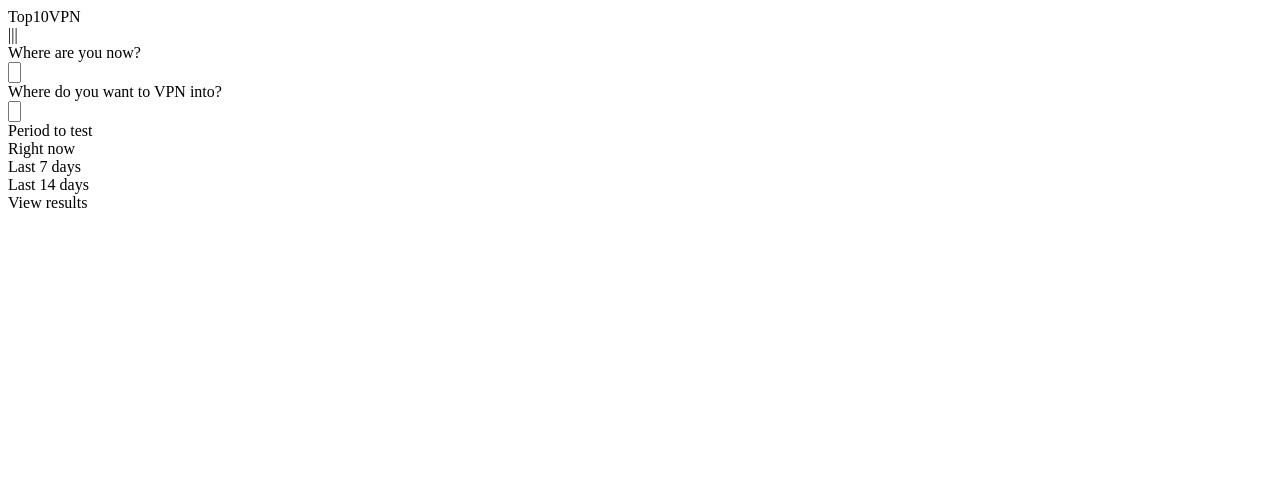
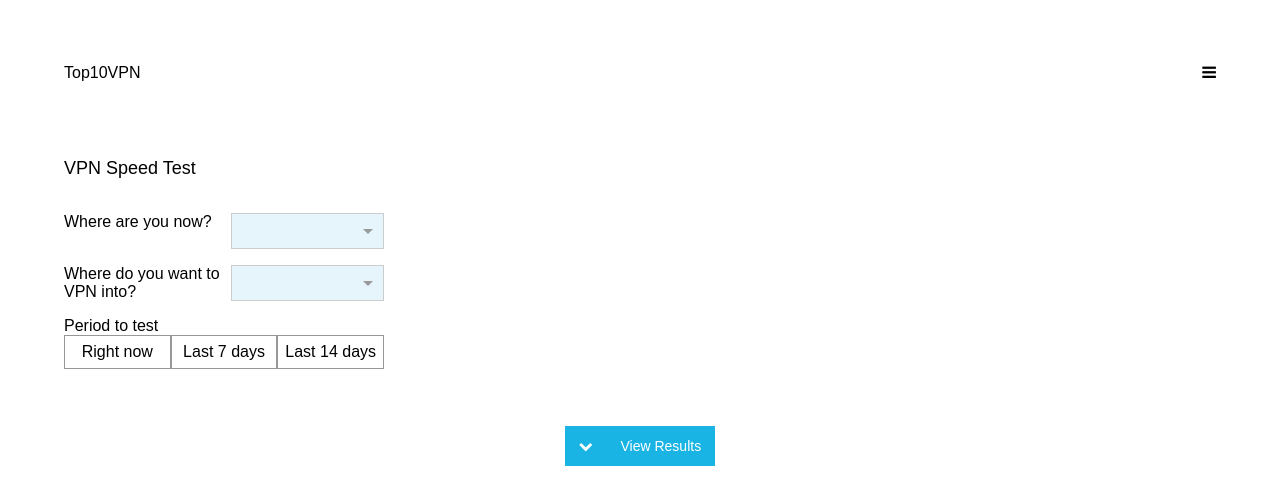
Before and after one commit to powderham/top10vpn, a React (Create React App) app: page / in a window 1280 px wide. Shown: the top 504 px of the page. Built offline with nearby package versions, Linux system fonts and the light colour scheme; the HTML template or start-up script is replaced by a standard one.

Commit message:
returning to standard api call, adding css

```diff
--- a/public/index.html
+++ b/public/index.html
@@ -1,15 +1,19 @@
 <!DOCTYPE html>
 <html lang="en">
+
 <head>
   <meta charset="utf-8">
   <meta name="viewport" content="width=device-width, initial-scale=1, shrink-to-fit=no">
   <meta name="theme-color" content="#000000">
+
   <!--
       manifest.json provides metadata used when your web app is added to the
       homescreen on Android. See https://developers.google.com/web/fundamentals/engage-and-retain/web-app-manifest/
     -->
   <link rel="manifest" href="%PUBLIC_URL%/manifest.json">
   <link rel="shortcut icon" href="%PUBLIC_URL%/favicon.ico">
+
+  <link rel="stylesheet" href="https://maxcdn.bootstrapcdn.com/font-awesome/4.7.0/css/font-awesome.min.css">
   <!--
       Notice the use of %PUBLIC_URL% in the tags above.
       It will be replaced with the URL of the `public` folder during the build.
@@ -21,6 +25,7 @@
     -->
   <title>React App</title>
 </head>
+
 <body>
   <noscript>
     You need to enable JavaScript to run this app.
@@ -37,4 +42,5 @@
       To create a production bundle, use `npm run build` or `yarn build`.
     -->
 </body>
+
 </html>
--- a/src/App.js
+++ b/src/App.js
@@ -8,6 +8,7 @@
   offlineApi
 } from "./config";
 import Result from "./components/Result";
+import "../src/styles/css/index.css";
 
 class App extends Component {
   constructor(props) {
@@ -43,8 +44,17 @@
         vpnLocation.value,
         testPeriod
       );
+      console.log(url);
       fetch(url)
         .then(response => response.json())
+        .then(response => {
+          console.log(response);
+          return [
+            ...Object.keys(response)
+              // Get an array of object from the object of objects
+              .map(result => response[result])
+          ];
+        })
         .then(results => this.setState({ results }));
     }
     //Handle non-complete input
@@ -64,9 +74,9 @@
     setTimeout(() => this.setState({ results: results }), 2000);
   }
 
-  handleResultView() {
+  async handleResultView() {
+    await this.fetchResults();
     this.setState({ viewingResults: true });
-    this.fetchOfflineResults();
   }
 
   render() {
@@ -83,7 +93,9 @@
       <div className="App">
         <div className="navbar">
           <div>Top10VPN</div>
-          <div>|||</div>
+          <div>
+            <i className="fa fa-bars" />
+          </div>
         </div>
         {!viewingResults ? (
           <div>
@@ -95,11 +107,13 @@
               handleVpnChange={this.handleVpnChange}
               handlePeriodClick={this.handlePeriodClick}
             />
-            <div
-              className="view-results-button"
-              onClick={this.handleResultView}
-            >
-              View results
+            <div className="view-results-button-container">
+              <div
+                className="view-results-button"
+                onClick={this.handleResultView}
+              >
+                <span className="fa fa-chevron-down" />View Results
+              </div>
             </div>
           </div>
         ) : (
@@ -110,6 +124,7 @@
                   vpnLocation.label
                 }, Last ${testPeriod} days`}
               </div>
+
               <div onClick={() => this.setState({ viewingResults: false })}>
                 Change
               </div>
--- a/src/components/InputQuestions.js
+++ b/src/components/InputQuestions.js
@@ -8,6 +8,7 @@
   prepareEndpoint,
   offlineApi
 } from "../config";
+import "../styles/css/index.css";
 
 class InputQuestions extends Component {
   render() {
@@ -23,7 +24,8 @@
     } = this.props;
     return (
       <div className="user-input">
-        <div className="current-location">
+        <p className="input-header">VPN Speed Test</p>
+        <div className="current-location input-container">
           <div className="input-question">
             <div>Where are you now?</div>
           </div>
@@ -34,10 +36,17 @@
               onChange={handleCurrentChange}
               options={selectArray}
               placeholder=""
+              menuContainerStyle={{ backgroundColor: "#E6F5FC" }}
+              menuStyle={{ backgroundColor: "#E6F5FC" }}
+              style={{
+                backgroundColor: "#E6F5FC",
+                borderRadius: 0,
+                width: 153
+              }}
             />
           </div>
         </div>
-        <div className="vpn-location">
+        <div className="vpn-location input-container">
           <div className="input-question">
             <div>Where do you want to VPN into?</div>
           </div>
@@ -48,10 +57,17 @@
               onChange={handleVpnChange}
               options={selectArray}
               placeholder=""
+              menuContainerStyle={{ backgroundColor: "#E6F5FC" }}
+              menuStyle={{ backgroundColor: "#E6F5FC" }}
+              style={{
+                backgroundColor: "#E6F5FC",
+                borderRadius: 0,
+                width: 153
+              }}
             />
           </div>
         </div>
-        <div className="test-period">
+        <div className="test-period input-container">
           <div className="input-question">
             <div>Period to test</div>
           </div>
--- /dev/null
+++ b/src/styles/css/Variables.css
@@ -0,0 +1,3 @@
+
+
+/*# sourceMappingURL=Variables.css.map */
--- a/src/styles/css/index.css
+++ b/src/styles/css/index.css
@@ -493,6 +493,8 @@
       display: flex;
       justify-content: space-between;
       margin: 5% 0 0 0; }
+    .App .user-input .input-select {
+      align-self: flex-end; }
   .App .test-period {
     flex-direction: column; }
     .App .test-period .input-multi {
@@ -502,25 +504,25 @@
         display: flex;
         align-items: center;
         justify-content: center;
-        border: 1px solid grey;
+        border: 1px solid #979797;
         width: 33%;
         height: 2em; }
         .App .test-period .input-multi .time-period-select.selected {
-          background-color: grey; }
-  .App .input-qestion,
-  .App .input-select {
-    width: 50%;
-    text-align: left; }
-  .App .view-results-button {
-    margin-top: 5%;
-    height: 2em;
-    width: 30%;
+          background-color: #e6f5fc; }
+  .App .view-results-button-container {
     display: flex;
-    align-items: center;
-    align-self: center;
-    justify-content: center;
-    background: cadetblue;
-    color: white; }
+    justify-content: center; }
+    .App .view-results-button-container .view-results-button {
+      margin-top: 5%;
+      height: 40px;
+      width: 150px;
+      display: flex;
+      align-items: center;
+      align-self: center;
+      justify-content: space-around;
+      background: #19b4e4;
+      color: white;
+      font-size: 14px; }
 
 .result-input-text {
   display: flex;
@@ -537,20 +539,20 @@
       flex-direction: column;
       justify-content: space-between;
       padding: 2%;
-      border: 1px solid grey;
+      border: 1px solid #979797;
       width: 33%;
       height: 4em;
       text-align: left; }
       .result-container .result-details .result-detail .result-detail-title {
         margin-bottom: 5%;
-        color: grey;
+        color: #fa9f9f;
         font-size: 0.8em; }
   .result-container .result-header {
     display: flex;
     align-items: center;
     padding: 2%;
     height: 3em;
-    border: 1px solid grey; }
+    border: 1px solid #979797; }
     .result-container .result-header .result-logo {
       margin-right: 5px;
       height: 40px;
@@ -560,4 +562,13 @@
     .result-container .result-header .result-name {
       font-weight: 600; }
 
+.input-header {
+  font-size: 18px;
+  text-align: left; }
+
+.input-container {
+  display: flex;
+  justify-content: space-between;
+  text-align: left; }
+
 /*# sourceMappingURL=index.css.map */
--- /dev/null
+++ b/src/styles/scss/Variables.scss
@@ -0,0 +1,3 @@
+$grey: #979797;
+$blue-light: #e6f5fc;
+$blue: #19b4e4;
--- a/src/styles/scss/index.scss
+++ b/src/styles/scss/index.scss
@@ -1,5 +1,6 @@
 @import "App";
 @import "Select";
+@import "Variables";
 
 body {
   margin: 0;
@@ -33,6 +34,9 @@
 
       margin: 5% 0 0 0;
     }
+    .input-select {
+      align-self: flex-end;
+    }
   }
 
   .test-period {
@@ -46,35 +50,36 @@
         display: flex;
         align-items: center;
         justify-content: center;
-        border: 1px solid grey;
+        border: 1px solid $grey;
 
         width: 33%;
         height: 2em;
 
         &.selected {
-          background-color: grey;
+          background-color: $blue-light;
         }
       }
     }
   }
-  .input-qestion,
-  .input-select {
-    width: 50%;
-    text-align: left;
-  }
 
-  .view-results-button {
-    margin-top: 5%;
-    height: 2em;
-    width: 30%;
-
+  .view-results-button-container {
     display: flex;
-    align-items: center;
-    align-self: center;
     justify-content: center;
 
-    background: cadetblue;
-    color: white;
+    .view-results-button {
+      margin-top: 5%;
+      height: 40px;
+      width: 150px;
+
+      display: flex;
+      align-items: center;
+      align-self: center;
+      justify-content: space-around;
+
+      background: $blue;
+      color: white;
+      font-size: 14px;
+    }
   }
 }
 
@@ -98,7 +103,7 @@
       justify-content: space-between;
       padding: 2%;
 
-      border: 1px solid grey;
+      border: 1px solid $grey;
       width: 33%;
       height: 4em;
 
@@ -106,7 +111,7 @@
 
       .result-detail-title {
         margin-bottom: 5%;
-        color: grey;
+        color: rgb(250, 159, 159);
         font-size: 0.8em;
       }
     }
@@ -119,7 +124,7 @@
     padding: 2%;
 
     height: 3em;
-    border: 1px solid grey;
+    border: 1px solid $grey;
 
     .result-logo {
       margin-right: 5px;
@@ -134,3 +139,14 @@
     }
   }
 }
+
+.input-header {
+  font-size: 18px;
+  text-align: left;
+}
+
+.input-container {
+  display: flex;
+  justify-content: space-between;
+  text-align: left;
+}
```
Also changed, not shown: 2 other files (tests, documents, lock files or other folders). Lines whose indentation alone changed are shown as unchanged.
